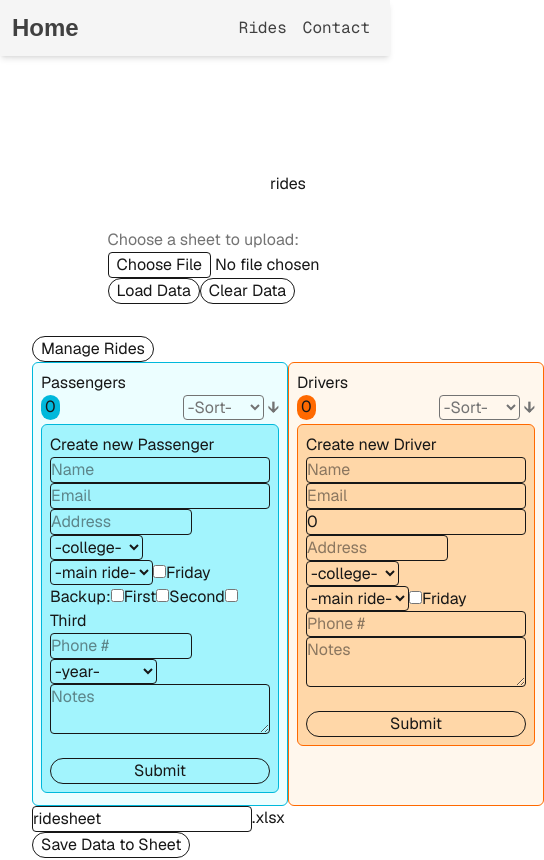
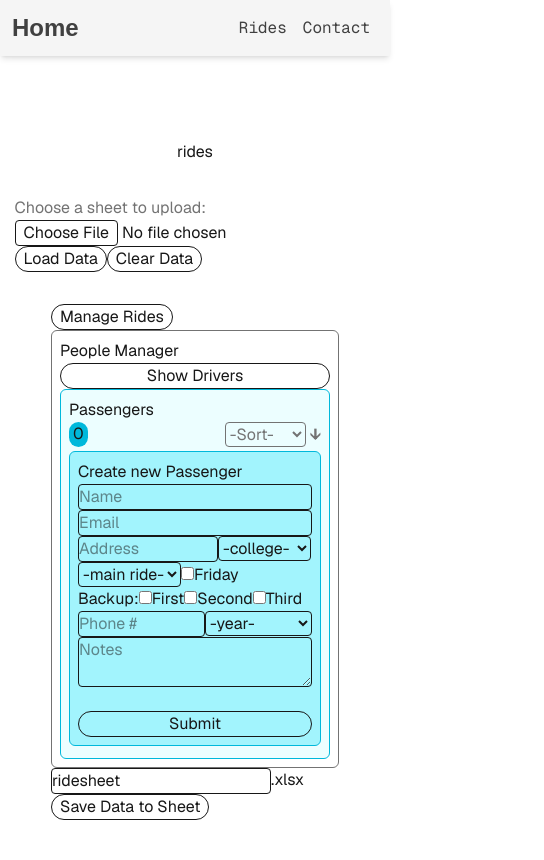
Before and after one commit to agee4/ride-organizer-va, a Next.js app: page /rides in a window 390 px wide. Shown: the top 860 px of the page, 544 px wide, since content can reach past the window. Built offline with nearby package versions, Linux system fonts and the light colour scheme.

Commit message:
Making the rides page more mobile friendly

```diff
--- a/src/app/_components/_people_manager/createdriver_form.tsx
+++ b/src/app/_components/_people_manager/createdriver_form.tsx
@@ -114,7 +114,7 @@ export const CreateDriverForm = ({ driverCallback }: CreateDriverFormProps) => {
       />
       <div className="block">
         <input
-          className="w-[142px] rounded-sm border"
+          className="w-[140px] rounded-sm border"
           type="text"
           name="address"
           value={newDriverData.address}
--- a/src/app/_components/_people_manager/createpassenger_form.tsx
+++ b/src/app/_components/_people_manager/createpassenger_form.tsx
@@ -124,7 +124,7 @@ export const CreatePassengerForm = ({
       />
       <div className="block">
         <input
-          className="w-[142px] rounded-sm border"
+          className="w-[140px] rounded-sm border"
           type="text"
           name="address"
           value={newPassengerData.address}
@@ -229,7 +229,7 @@ export const CreatePassengerForm = ({
       </div>
       <div className="block">
         <input
-          className="w-[142px] rounded-sm border"
+          className="w-[127px] rounded-sm border"
           type="text"
           name="phone"
           value={newPassengerData.phone}
--- a/src/app/_components/_people_manager/people_manager.tsx
+++ b/src/app/_components/_people_manager/people_manager.tsx
@@ -33,9 +33,34 @@ export const PeopleManager = ({
   const [pmDriverList, setPMDriverList] = useState<Driver[]>([]);
 
   const [passengerSort, setPassengerSort] = useState<PassengerSort>();
+  const updatePassengerSort = (event: ChangeEvent<HTMLSelectElement>) => {
+    setPassengerSort(
+      Object.values(PassengerSort).includes(event.target.value as PassengerSort)
+        ? (event.target.value as PassengerSort)
+        : undefined
+    );
+  };
   const [passengerReverse, setPassengerReverse] = useState<boolean>(false);
+  const togglePassengerReverse = () => {
+    setPassengerReverse(!passengerReverse);
+  };
   const [driverSort, setDriverSort] = useState<DriverSort>();
+  const updateDriverSort = (event: ChangeEvent<HTMLSelectElement>) => {
+    setDriverSort(
+      Object.values(DriverSort).includes(event.target.value as DriverSort)
+        ? (event.target.value as DriverSort)
+        : undefined
+    );
+  };
   const [driverReverse, setDriverReverse] = useState<boolean>(false);
+  const toggleDriverReverse = () => {
+    setDriverReverse(!driverReverse);
+  };
+
+  const [mobileShowDriver, setMobileShowDriver] = useState<boolean>(false);
+  const toggleMobileShowDriver = () => {
+    setMobileShowDriver(!mobileShowDriver);
+  };
 
   useEffect(() => {
     setPMPassengerList(
@@ -55,30 +80,22 @@ export const PeopleManager = ({
     );
   }, [driverCollection, driverSort, driverReverse]);
 
-  const updatePassengerSort = (event: ChangeEvent<HTMLSelectElement>) => {
-    setPassengerSort(
-      Object.values(PassengerSort).includes(event.target.value as PassengerSort)
-        ? (event.target.value as PassengerSort)
-        : undefined
-    );
-  };
-  const togglePassengerReverse = () => {
-    setPassengerReverse(!passengerReverse);
-  };
-  const updateDriverSort = (event: ChangeEvent<HTMLSelectElement>) => {
-    setDriverSort(
-      Object.values(DriverSort).includes(event.target.value as DriverSort)
-        ? (event.target.value as DriverSort)
-        : undefined
-    );
-  };
-  const toggleDriverReverse = () => {
-    setDriverReverse(!driverReverse);
-  };
-
   return (
-    <div className="flex w-full flex-row justify-evenly">
-      <div className="rounded-md border border-cyan-500 bg-cyan-50 p-2 dark:bg-cyan-950">
+    <div className="rounded-md border border-neutral-500 p-2">
+      <h2>People Manager</h2>
+      <div className="flex w-full flex-col justify-evenly sm:flex-row">
+        <button
+          className="rounded-full border px-2 sm:hidden"
+          onClick={toggleMobileShowDriver}
+        >
+          Show {mobileShowDriver ? "Passengers" : "Drivers"}
+        </button>
+        <div
+          className={
+            "rounded-md border border-cyan-500 bg-cyan-50 p-2 sm:block dark:bg-cyan-950 " +
+            (mobileShowDriver && "hidden")
+          }
+        >
           <h2>Passengers</h2>
           <div className="flex flex-row place-content-between">
             <span className="rounded-full bg-cyan-500 px-1">
@@ -100,7 +117,11 @@ export const PeopleManager = ({
                   -Sort-
                 </option>
                 {Object.values(PassengerSort).map((option) => (
-                <option className="dark:text-black" key={option} value={option}>
+                  <option
+                    className="dark:text-black"
+                    key={option}
+                    value={option}
+                  >
                     {option}
                   </option>
                 ))}
@@ -126,7 +147,12 @@ export const PeopleManager = ({
           <CreatePassengerForm passengerCallback={passengerCallback} />
         </div>
 
-      <div className="rounded-md border border-orange-500 bg-orange-50 p-2 dark:bg-orange-950">
+        <div
+          className={
+            "rounded-md border border-orange-500 bg-orange-50 p-2 sm:block dark:bg-orange-950 " +
+            (!mobileShowDriver && "hidden")
+          }
+        >
           <h2>Drivers</h2>
           <div className="flex flex-row place-content-between">
             <span className="rounded-full bg-orange-500 px-1">
@@ -148,7 +174,11 @@ export const PeopleManager = ({
                   -Sort-
                 </option>
                 {Object.values(DriverSort).map((option) => (
-                <option className="dark:text-black" key={option} value={option}>
+                  <option
+                    className="dark:text-black"
+                    key={option}
+                    value={option}
+                  >
                     {option}
                   </option>
                 ))}
@@ -164,12 +194,16 @@ export const PeopleManager = ({
           <ul className="max-h-[50dvh] overflow-auto">
             {pmDriverList.map((item) => (
               <li key={item.getEmail()}>
-              <PM_DriverComponent data={item} driverCallback={driverCallback} />
+                <PM_DriverComponent
+                  data={item}
+                  driverCallback={driverCallback}
+                />
               </li>
             ))}
           </ul>
           <CreateDriverForm driverCallback={driverCallback} />
         </div>
       </div>
+    </div>
   );
 };
--- a/src/app/_components/_ride_manager/rm_ridecomponent.tsx
+++ b/src/app/_components/_ride_manager/rm_ridecomponent.tsx
@@ -55,7 +55,7 @@ const RM_PassengerComponent = ({
   return (
     <div
       className={
-        "my-1 max-w-[496px] rounded-md p-2 " +
+        "my-1 max-w-[40vw] rounded-md p-2 sm:max-w-[496px] " +
         (isDragging && "opacity-50") +
         (ride.validate(data)
           ? " bg-cyan-200 dark:bg-cyan-800"
@@ -113,7 +113,7 @@ const RM_PassengerComponent = ({
               <ul className="mt-1">
                 <li>
                   <textarea
-                    className="rounded-md bg-cyan-400 p-1 dark:bg-cyan-600"
+                    className="w-[38vw] rounded-md bg-cyan-400 p-1 dark:bg-cyan-600"
                     defaultValue={data.getNotes()}
                   />
                 </li>
@@ -235,7 +235,7 @@ export const RM_RideComponent = ({ data }: { data: Ride }) => {
             <ul className="mt-1">
               <li>
                 <textarea
-                  className="rounded-md bg-orange-400 p-1 dark:bg-orange-600"
+                  className="w-[38vw] rounded-md bg-orange-400 p-1 dark:bg-orange-600"
                   defaultValue={data.getDriver().getNotes()}
                 />
               </li>
--- a/src/app/_components/_ride_manager/rm_unassignedcomponent.tsx
+++ b/src/app/_components/_ride_manager/rm_unassignedcomponent.tsx
@@ -38,7 +38,7 @@ const RM_UnassignedComponent = ({
   return (
     <div
       className={
-        "my-1 max-w-[496px] rounded-md bg-cyan-200 p-2 dark:bg-cyan-800 " +
+        "my-1 max-w-[40vw] rounded-md bg-cyan-200 p-2 sm:max-w-[496px] dark:bg-cyan-800 " +
         (isDragging && "opacity-50")
       }
       ref={dragRef}
@@ -95,7 +95,7 @@ const RM_UnassignedComponent = ({
               <ul className="mt-1">
                 <li>
                   <textarea
-                    className="rounded-md bg-cyan-400 p-1 dark:bg-cyan-600"
+                    className="w-[30vw] rounded-md bg-cyan-400 p-1 dark:bg-cyan-600"
                     defaultValue={data.getNotes()}
                   />
                 </li>
--- a/src/app/rides/page.tsx
+++ b/src/app/rides/page.tsx
@@ -324,7 +324,7 @@ export default function Page() {
   }, [rideCollection]);
 
   return (
-    <div className="grid min-h-[calc(100vh-132px)] grid-rows-[20px_1fr_20px] items-center justify-items-center gap-16 p-8 pb-20 font-[family-name:var(--font-geist-sans)] sm:p-20">
+    <div className="grid min-h-[calc(100vh-132px)] grid-rows-[20px_1fr_20px] items-center justify-items-center gap-16 pb-20 font-[family-name:var(--font-geist-sans)] sm:p-20">
       <main className="row-start-2 flex flex-col items-center gap-8 sm:items-start">
         <h1>rides</h1>
         <div>
```
Also changed, not shown: src/app/_components/_ride_manager/ride_manager.tsx (+7 -10 lines). Lines whose indentation alone changed are shown as unchanged.
